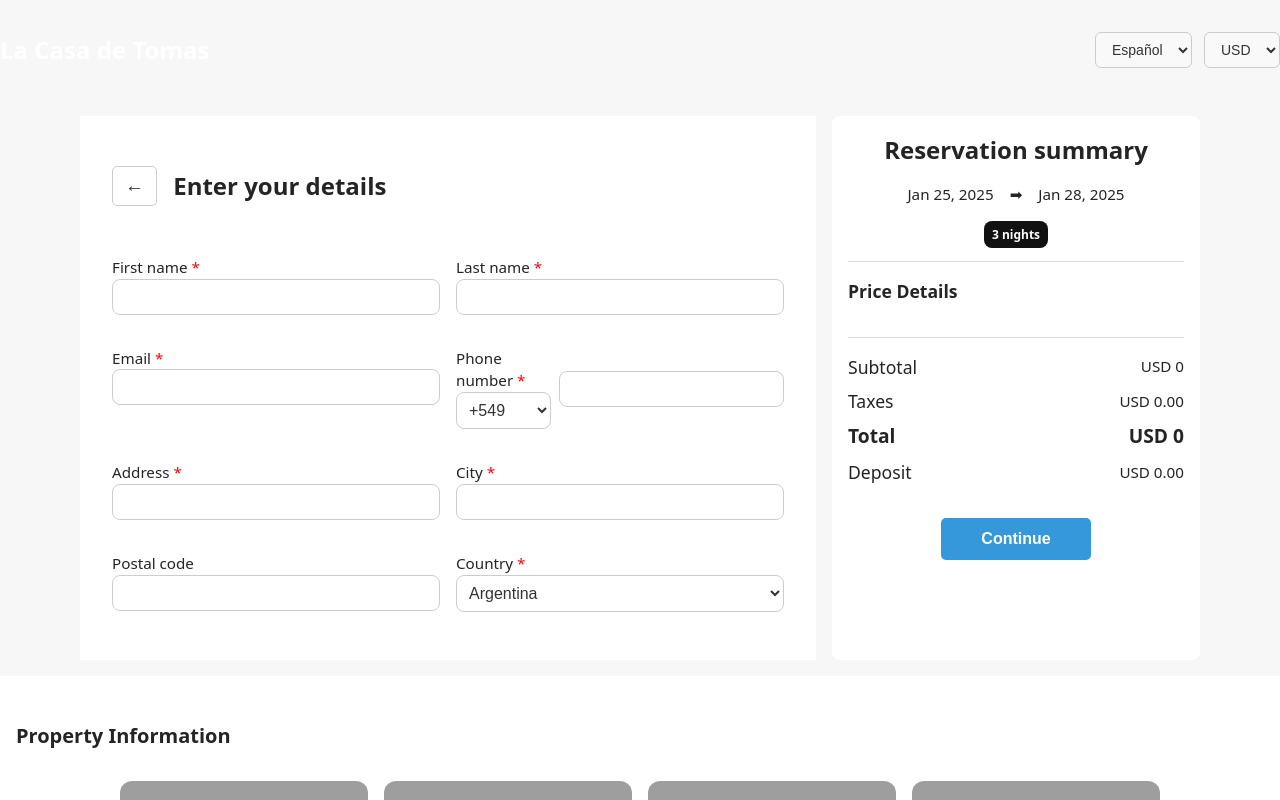
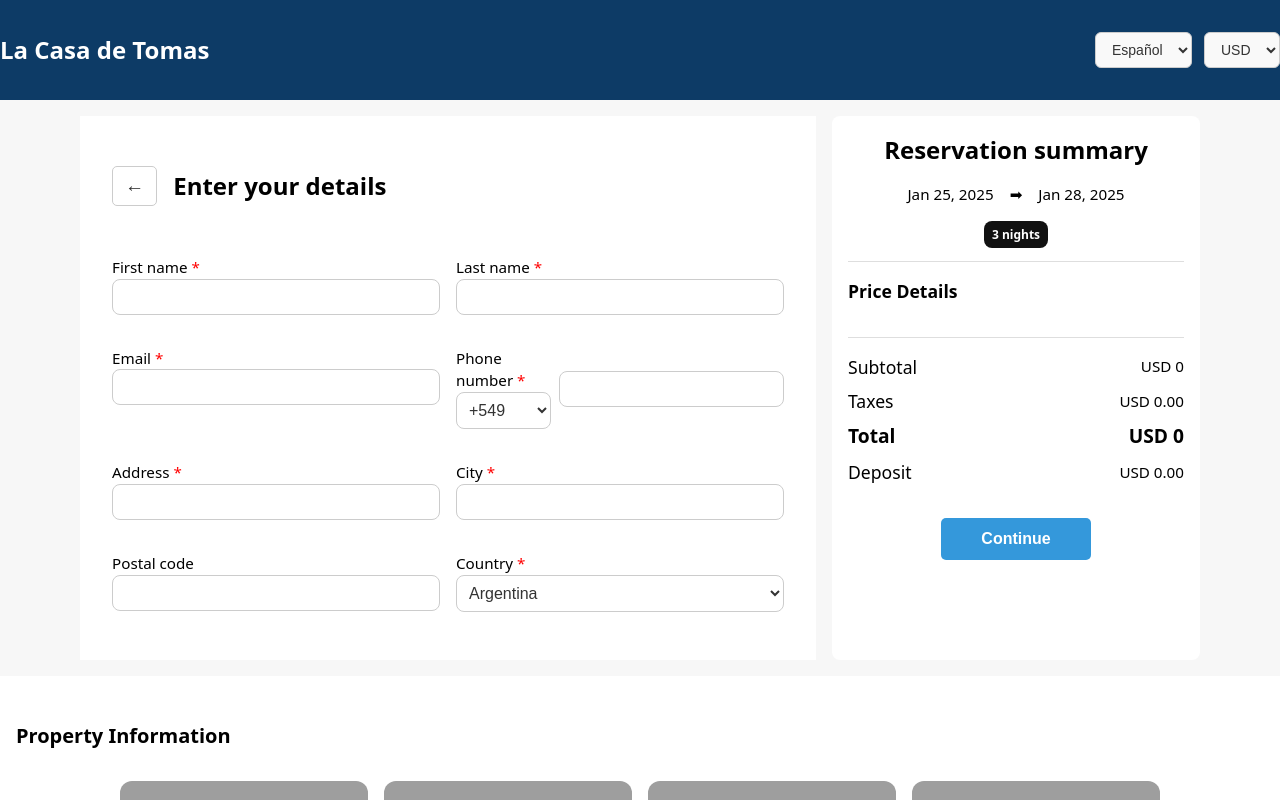
Before and after one commit to tomason182/book_engine, a React (Vite) app: page / in a window 1280 px wide. Shown: the top 800 px of the page. Built offline with nearby package versions, Linux system fonts and the light colour scheme; grey boxes are pictures that could not be loaded.

Commit message:
add: colors as variables

```diff
--- a/src/index.css
+++ b/src/index.css
@@ -1,14 +1,15 @@
 :root {
   font-family: system-ui, Avenir, Helvetica, Arial, sans-serif;
   line-height: 1.5;
-
-  color: #242424;
-  background-color: #f7f7f7;
 
   font-synthesis: none;
   text-rendering: optimizeLegibility;
   -webkit-font-smoothing: antialiased;
   -moz-osx-font-smoothing: grayscale;
+  --primary-color: #0d3b66;
+  --background-color: #fff;
+  --background-color-light: white;
+  --text-color: #242424;
 }
 
 body {
@@ -18,4 +19,10 @@ body {
   flex-direction: column;
   min-height: 100vh;
   width: 100%;
+  background-color: var(--background-color);
 }
+
+.mainContent {
+  max-width: 1280px;
+  margin: 0 auto;
+}
```
